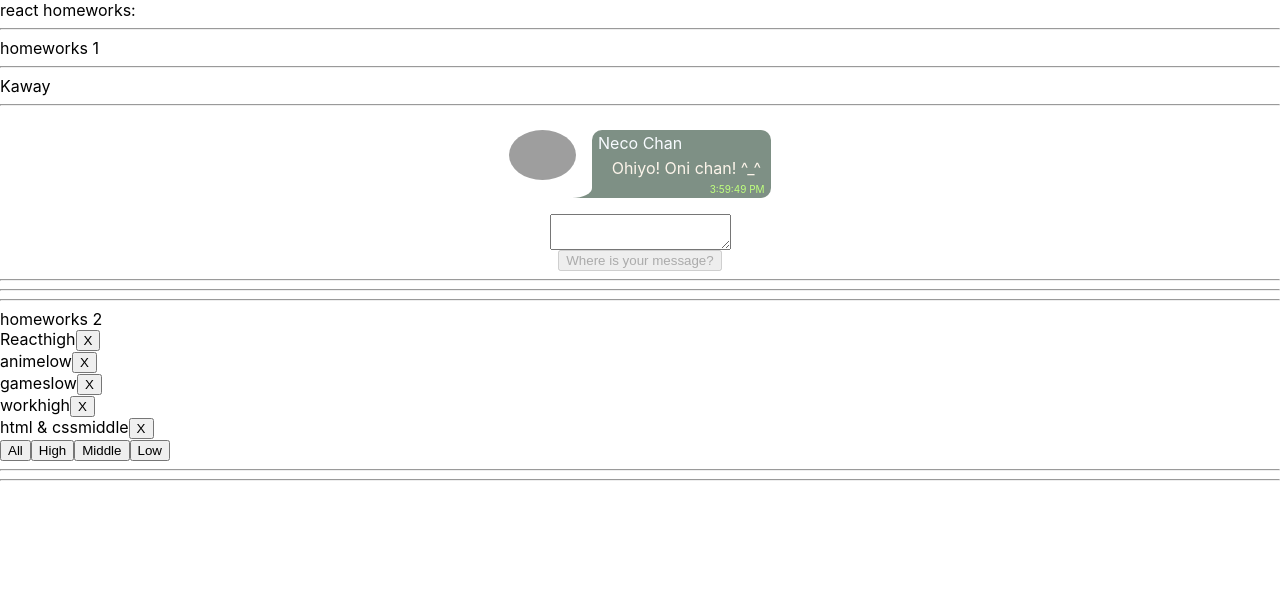
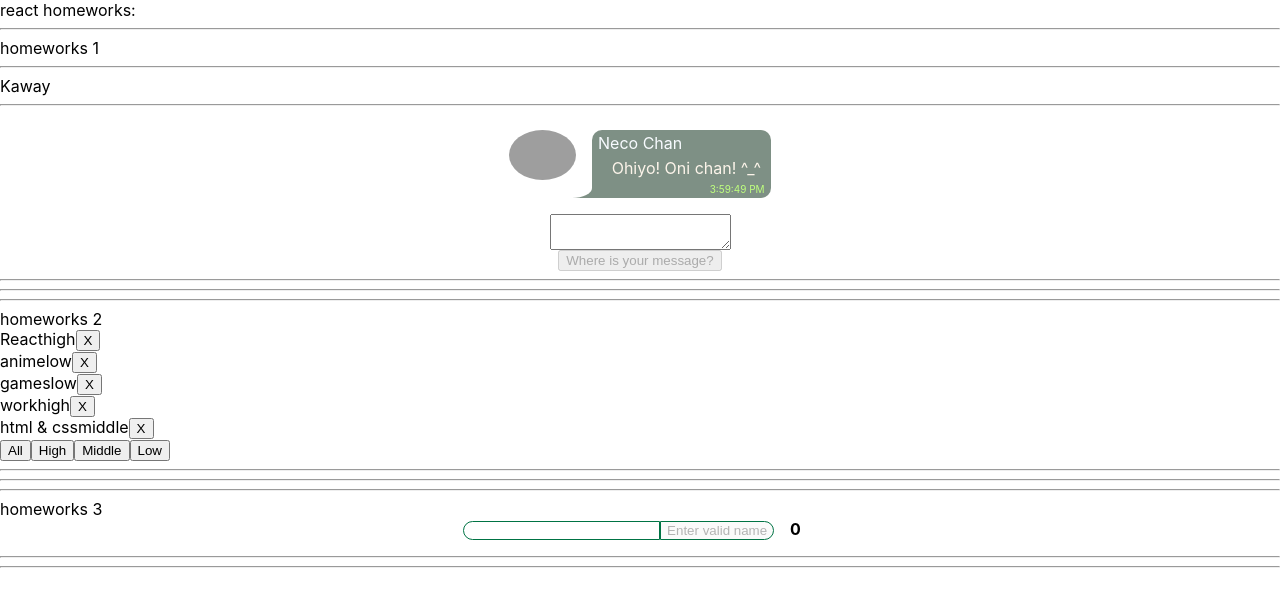
Before and after one commit to EvgeniiMeleshkov/ts_tasks_from_i, a React (Create React App) app: page / in a window 1280 px wide. Shown: the top 606 px of the page. Built offline with nearby package versions, Linux system fonts and the light colour scheme; grey boxes are pictures that could not be loaded.

Commit message:
third task done

```diff
--- a/package.json
+++ b/package.json
@@ -10,10 +10,12 @@
     "@types/node": "^16.7.13",
     "@types/react": "^18.0.0",
     "@types/react-dom": "^18.0.0",
+    "@types/uuid": "^8.3.4",
     "react": "^18.1.0",
     "react-dom": "^18.1.0",
     "react-scripts": "5.0.1",
     "typescript": "^4.4.2",
+    "uuid": "^8.3.2",
     "web-vitals": "^2.1.0"
   },
   "scripts": {
--- a/src/p1-main/m1-ui/u1-app/App.tsx
+++ b/src/p1-main/m1-ui/u1-app/App.tsx
@@ -2,6 +2,7 @@ import React from 'react'
 import s from './App.module.css'
 import HW1 from '../../../p2-homeworks/h1/HW1'
 import HW2 from '../../../p2-homeworks/h2/HW2';
+import HW3 from '../../../p2-homeworks/h3/HW3';
 
 function App() {
     return (
@@ -9,7 +10,7 @@ function App() {
             <div>react homeworks:</div>
             <HW1/>
             <HW2/>
-            {/*<HW3/>*/}
+            <HW3/>
             {/*<HW4/>*/}
             {/*<HW5/>*/}
 
--- a/src/p2-homeworks/h3/Greeting.module.css
+++ b/src/p2-homeworks/h3/Greeting.module.css
@@ -1,7 +1,33 @@
+.mainDiv {
+    text-align: center;
+}
+.errorButton {
+    border: crimson 1px solid;
+    border-radius: 0 20px 20px 0;
+}
+.normButton {
+    border: #007344 1px solid;
+    border-radius: 0 20px 20px 0;
+}
+
 .someClass {
-
+    border-radius: 20px 0 0 20px;
+    padding-left: 1rem;
+    border: #007344 1px solid;
 }
 
 .error {
-    border: 1px solid red;
+    border: 1px solid crimson;
+    border-radius: 20px 0 0 20px;
+    padding-left: 1rem;
 }
+.errorText {
+    color: crimson;
+    text-shadow: crimson;
+}
+
+.totalUsersSpan {
+    margin: 1rem;
+    font-weight: bold;
+    color: gray(42);
+}
--- a/src/p2-homeworks/h3/Greeting.tsx
+++ b/src/p2-homeworks/h3/Greeting.tsx
@@ -1,26 +1,32 @@
-import React from 'react'
+import React, {ChangeEvent, KeyboardEvent} from 'react'
 import s from './Greeting.module.css'
 
 type GreetingPropsType = {
-    name: any // need to fix any
-    setNameCallback: any // need to fix any
-    addUser: any // need to fix any
-    error: any // need to fix any
-    totalUsers: any // need to fix any
+    name: string // need to fix any
+    setNameCallback: (e: ChangeEvent<HTMLInputElement>) => void // need to fix any
+    addUser: () => void // need to fix any
+    error: string // need to fix any
+    totalUsers: number // need to fix any
+    onEnterPressUpCallBack: (e: KeyboardEvent<HTMLInputElement>)=>void
 }
 
 // презентационная компонента (для верстальщика)
 const Greeting: React.FC<GreetingPropsType> = (
-    {name, setNameCallback, addUser, error, totalUsers} // деструктуризация пропсов
+    {name, setNameCallback, addUser, error, totalUsers, onEnterPressUpCallBack} // деструктуризация пропсов
 ) => {
-    const inputClass = s.error // need to fix with (?:)
+    const inputClass = error !== '' ? s.error : s.someClass// need to fix with (?:)
+    const buttonClass = error !== '' ? s.errorButton : s.normButton
+    return (
+        <div className={s.mainDiv}>
+            <input onKeyUp={onEnterPressUpCallBack} value={name} onChange={setNameCallback} className={inputClass}/>
 
-    return (
-        <div>
-            <input value={name} onChange={setNameCallback} className={inputClass}/>
-            <span>{error}</span>
-            <button onClick={addUser}>add</button>
-            <span>{totalUsers}</span>
+            {error === '' && name.match(/\w/)
+                ? <button className={buttonClass} onClick={addUser}>add</button>
+                : <button className={buttonClass} disabled={true}>Enter valid name</button>
+            }
+            <span className={s.totalUsersSpan}>{totalUsers}</span>
+            <div><span className={s.errorText}>{error}</span></div>
+
         </div>
     )
 }
--- a/src/p2-homeworks/h3/GreetingContainer.tsx
+++ b/src/p2-homeworks/h3/GreetingContainer.tsx
@@ -1,9 +1,11 @@
-import React, {useState} from 'react'
+import React, {ChangeEvent, KeyboardEvent, useState} from 'react'
 import Greeting from './Greeting'
+import {UserType} from './HW3';
+import {v1} from 'uuid';
 
 type GreetingContainerPropsType = {
-    users: any // need to fix any
-    addUserCallback: any // need to fix any
+    users: Array<UserType> // need to fix any
+    addUserCallback: (name: string) => void // need to fix any
 }
 
 // более простой и понятный для новичков
@@ -12,26 +14,45 @@ type GreetingContainerPropsType = {
 // более современный и удобный для про :)
 // уровень локальной логики
 const GreetingContainer: React.FC<GreetingContainerPropsType> = ({users, addUserCallback}) => { // деструктуризация пропсов
-    const [name, setName] = useState<any>('') // need to fix any
-    const [error, setError] = useState<any>('') // need to fix any
+    const [name, setName] = useState<string>('') // need to fix any
+    const [error, setError] = useState<string>('') // need to fix any
 
-    const setNameCallback = (e: any) => { // need to fix any
-        setName('') // need to fix
+    const setNameCallback = (e: ChangeEvent<HTMLInputElement>) => { // need to fix any
+        let eventValue = e.currentTarget.value
+        setName(eventValue)
+        if (eventValue.match(/(^\D\w\D+)$/gi)) {
+            setName(eventValue)
+            setError('')
+        } else if (eventValue === '') {
+            setError('Enter your name')
+        } else if (eventValue.match(/\d+/gi)) {
+            setError('Print only letters')
+        } else if (eventValue.length < 3 || eventValue.match(/\d+/gi)) {
+            setError('Name should be at list 3 letters long')
+        }
+    }
+    const onEnterPressUpCallBack = (e: KeyboardEvent<HTMLInputElement>) => {
+        e.key === 'Enter' && error === '' && addUser()
     }
     const addUser = () => {
-        alert(`Hello  !`) // need to fix
+        addUserCallback(name)
+        alert(`Hello ${name} !`)// need to fix
+        setName('')
     }
 
-    const totalUsers = 0 // need to fix
-
+    let totalUsers = users.length // need to fix
     return (
+        <>
             <Greeting
+                onEnterPressUpCallBack={onEnterPressUpCallBack}
                 name={name}
                 setNameCallback={setNameCallback}
                 addUser={addUser}
                 error={error}
                 totalUsers={totalUsers}
             />
+            <ul>{users.map(el => <li key={v1()}>{el.name}</li>)}</ul>
+        </>
     )
 }
 
--- a/src/p2-homeworks/h3/HW3.tsx
+++ b/src/p2-homeworks/h3/HW3.tsx
@@ -1,18 +1,20 @@
 import React, {useState} from 'react'
 import GreetingContainer from './GreetingContainer'
+import {v1} from 'uuid';
 
 // types
 export type UserType = {
-    _id: any // need to fix any
-    name: any // need to fix any
+    _id: string // need to fix any
+    name: string // need to fix any
 }
 
 // уровень работы с глобальными данными
 function HW3() {
-    const [users, setUsers] = useState<any>([]) // need to fix any
+    const [users, setUsers] = useState<Array<UserType>>([]) // need to fix any
 
-    const addUserCallback = (name: any) => { // need to fix any
-        setUsers([]) // need to fix
+    const addUserCallback = (name: string) => { // need to fix any
+        const newUser = {name: name, _id: v1()}
+        setUsers([newUser, ...users]) // need to fix
     }
 
     return (
```
Also changed, not shown: 1 other file (tests, documents, lock files or other folders). Lines whose indentation alone changed are shown as unchanged.
